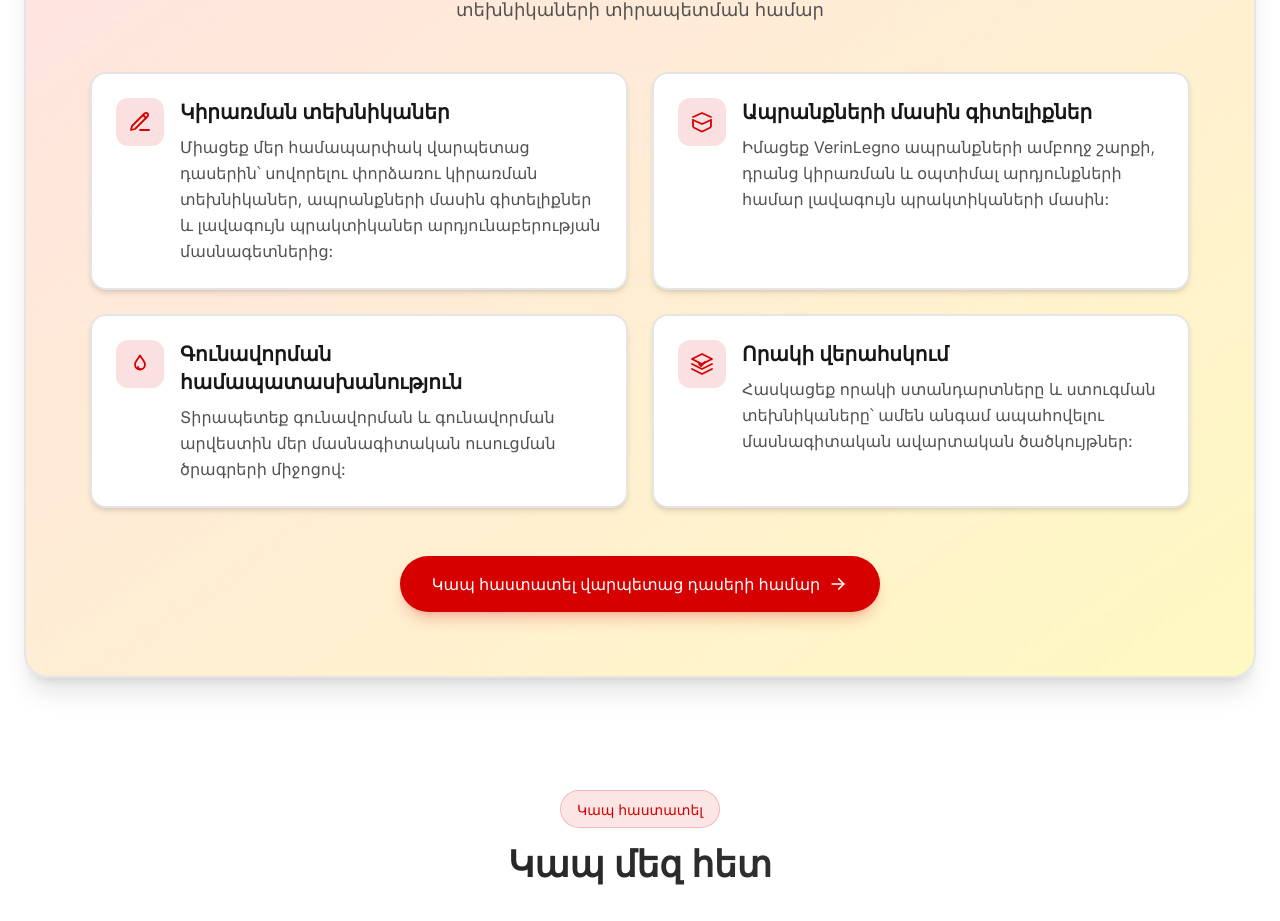
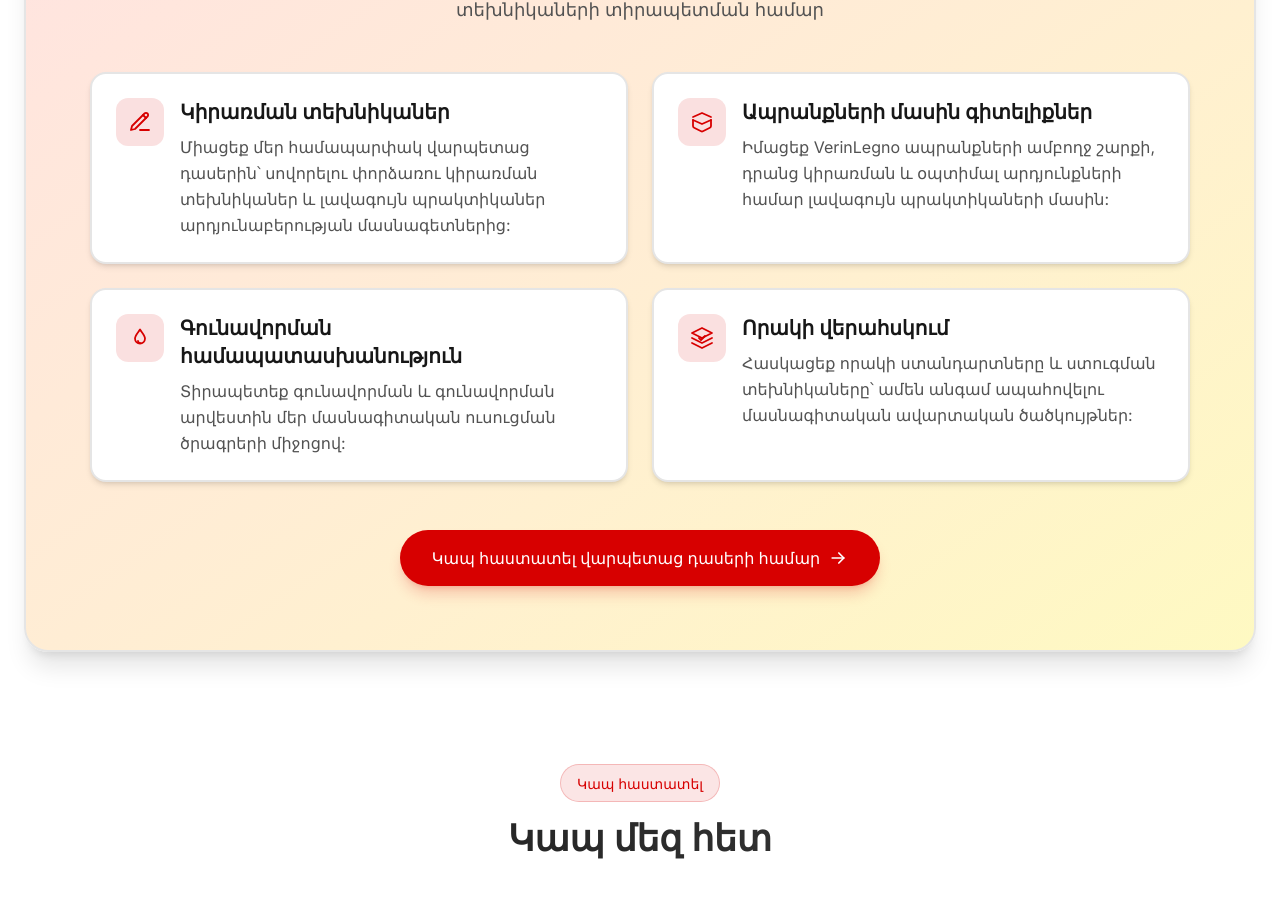
Before and after one commit to levonstepan/VerinLegno.am, a Next.js app: page /arm in a window 1280 px wide. Shown: the part 4720-5641 px from the top of the page. Built offline with nearby package versions, Linux system fonts and the light colour scheme; grey boxes are pictures that could not be loaded.

Commit message:
Remove product knowledge from Armenian Application Techniques description

```diff
--- a/app/shared/content.ts
+++ b/app/shared/content.ts
@@ -63,7 +63,7 @@ export const hyContent = {
       {
         title: "Կիրառման տեխնիկաներ",
         description:
-          "Միացեք մեր համապարփակ վարպետաց դասերին՝ սովորելու փորձառու կիրառման տեխնիկաներ, ապրանքների մասին գիտելիքներ և լավագույն պրակտիկաներ արդյունաբերության մասնագետներից:",
+          "Միացեք մեր համապարփակ վարպետաց դասերին՝ սովորելու փորձառու կիրառման տեխնիկաներ և լավագույն պրակտիկաներ արդյունաբերության մասնագետներից:",
         icon: "application",
       },
       {
```
